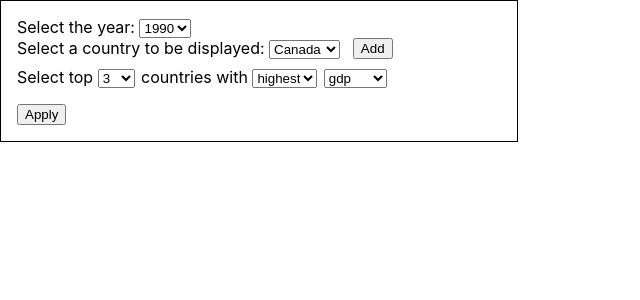
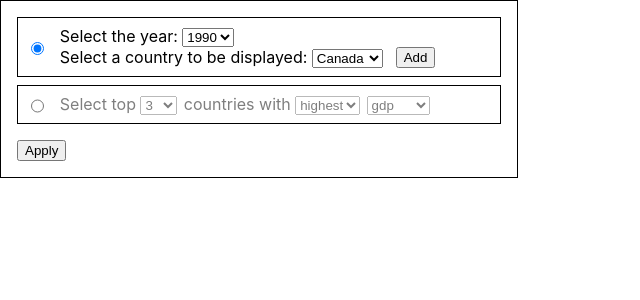
Before and after one commit to markarko/gdpro, a React (Create React App) app in the folder client/: page / in a window 1280 px wide. Shown: the top 300 px of the page, without its empty margins (0-640 px from the left). Built offline with nearby package versions, Linux system fonts and the light colour scheme.

Commit message:
Add filter types to separate different filters

```diff
--- a/client/src/components/filters/map/MapFilters.css
+++ b/client/src/components/filters/map/MapFilters.css
@@ -4,6 +4,18 @@
     border: 1px solid black;
 }
 
+.filterType {
+    display: flex;
+    border: 1px solid black;
+    padding: 1vh;
+    gap: 1vw;
+}
+
 .MapFilters > * {
     margin: 1vh;
 }
+
+.disabled {
+    opacity: 0.5;
+    pointer-events: none;
+}
--- a/client/src/components/filters/map/MapFilters.js
+++ b/client/src/components/filters/map/MapFilters.js
@@ -4,6 +4,13 @@ import BasicFilters from './basic/BasicFilters';
 import { useState } from 'react';
 
 export default function MapFilters({ years, validCountries }) {
+  const FilterType = {
+    Basic: 'basic',
+    TopCountries: 'top-countries'
+  };
+
+  const [selectedFilterType, setSelectedFilterType] = useState(FilterType.Basic);
+
   const [basicFilters, setBasicFilters] = useState({
     year: 1990,
     countries: [],
@@ -21,14 +28,29 @@ export default function MapFilters({ years, validCountries }) {
 
   return(
     <form className="MapFilters" onSubmit={applyFilters}>
-      <BasicFilters
-        years={years}
-        validCountries={validCountries}
-        basicFilters={basicFilters}
-        setBasicFilters={setBasicFilters} />
-      <TopCountriesFilter
-        topCountriesFilter={topCountriesFilter}
-        setTopCountriesFilter={setTopCountriesFilter} />
+      <div className="filterType">
+        <input
+          type="radio"
+          name="filterType"
+          value={FilterType.Basic}
+          onChange={e => setSelectedFilterType(e.target.value)}
+          checked={selectedFilterType === FilterType.Basic} />
+        <BasicFilters
+          years={years}
+          validCountries={validCountries}
+          basicFilters={basicFilters}
+          setBasicFilters={setBasicFilters}
+          disable={selectedFilterType !== FilterType.Basic} />
+      </div>
+      <div className="filterType">
+        <input type="radio" name="filterType" value={FilterType.TopCountries}
+          onChange={e => setSelectedFilterType(e.target.value)}
+          checked={selectedFilterType === FilterType.TopCountries} />
+        <TopCountriesFilter
+          setTopCountriesFilter={setTopCountriesFilter}
+          selectedFilterType={selectedFilterType}
+          disable={selectedFilterType !== FilterType.TopCountries} />
+      </div>
       <button>Apply</button>
     </form>
   );
--- a/client/src/components/filters/map/basic/BasicFilters.js
+++ b/client/src/components/filters/map/basic/BasicFilters.js
@@ -1,10 +1,17 @@
+import '../MapFilters.css';
 import Select from '../select/Select';
 import CountryFilter from '../country/CountryFilter';
 import SelectedCountries from '../selected_countries/SelectedCountries';
 
-export default function BasicFilters({ years, validCountries, basicFilters, setBasicFilters }) {
+export default function BasicFilters({
+  years,
+  validCountries,
+  basicFilters,
+  setBasicFilters,
+  disable }) {
+
   return (
-    <div>
+    <div className={disable ? 'disabled' : ''}>
       <Select options={years} labelText="Select the year: " />
       <CountryFilter
         validCountries={validCountries}
--- a/client/src/components/filters/map/top_countries/TopCountriesFilter.js
+++ b/client/src/components/filters/map/top_countries/TopCountriesFilter.js
@@ -1,7 +1,8 @@
 import './TopCountriesFilter.css';
+import '../MapFilters.css';
 import Select from '../select/Select';
 
-export default function TopCountriesFilter({ topCountriesFilter, setTopCountriesFilter }) {
+export default function TopCountriesFilter({ setTopCountriesFilter, disable }) {
   const topRange = [3, 4, 5, 6, 7, 8, 9, 10];
   const variations = ['highest', 'lowest'];
   const values = ['gdp', 'protein'];
@@ -37,7 +38,7 @@ export default function TopCountriesFilter({ topCountriesFilter, setTopCountries
   };
 
   return (
-    <div className="TopCountriesFilter">
+    <div className={disable ? 'TopCountriesFilter disabled' : 'TopCountriesFilter'} >
       <Select
         options={topRange}
         labelText="Select top "
```
